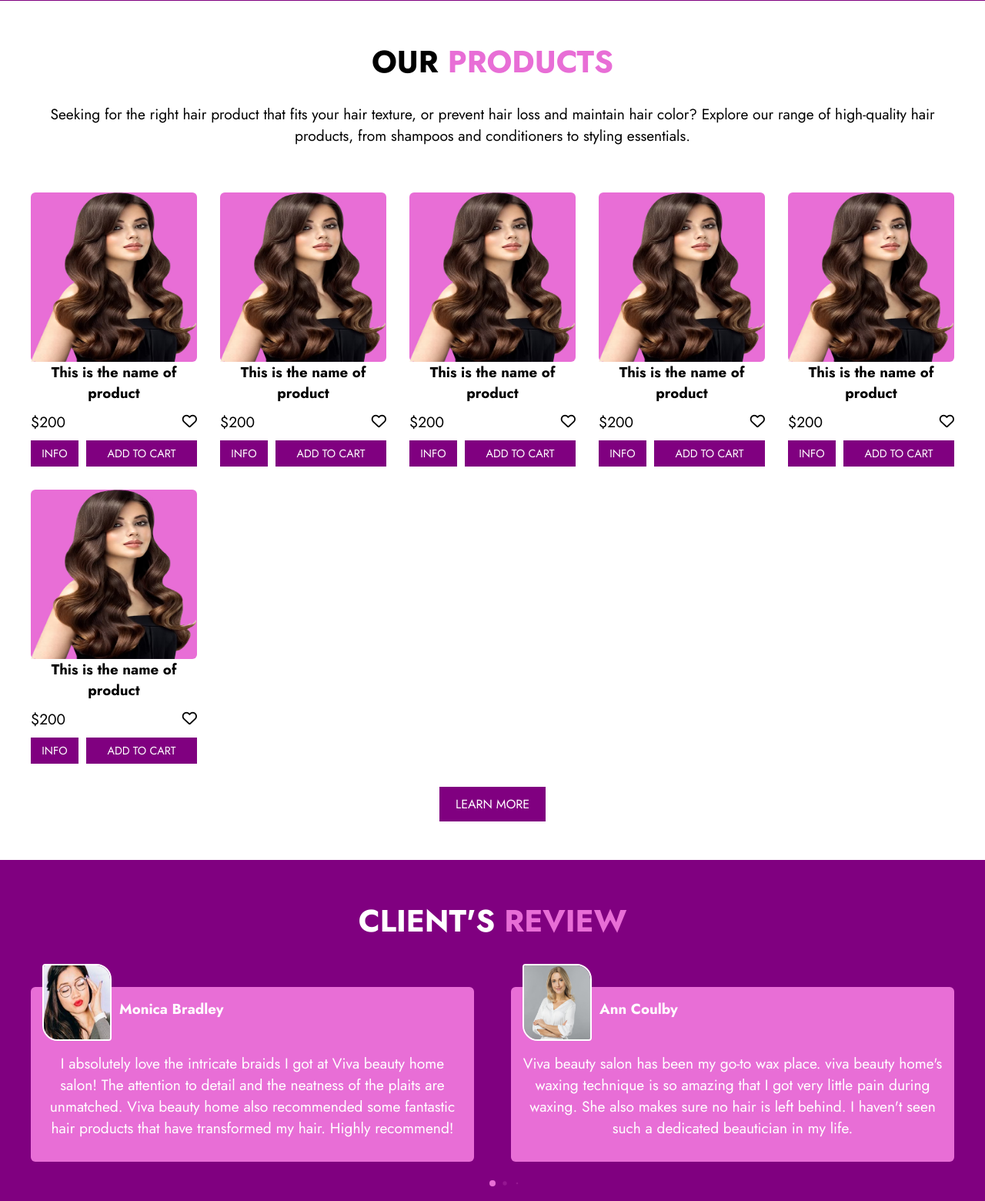
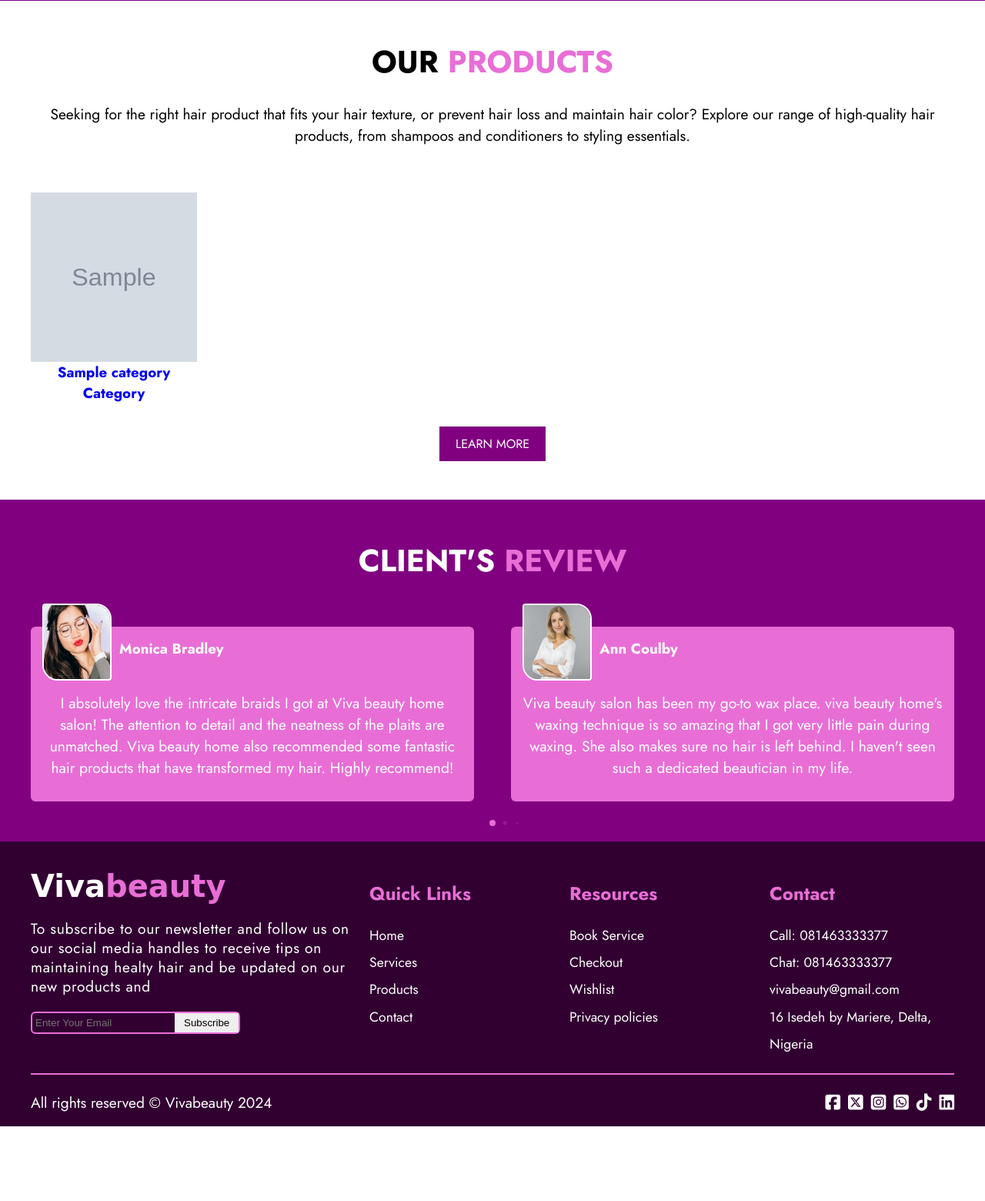
Before and after one commit to Judechuks/vivabeauty, a Django app: page / in a window 1280 px wide. Shown: the part 2472-4032 px from the top of the page at 77% size. After the commit the page ends 3935 px from the top, so only its background shows below. Run offline with Django 5.2, Linux system fonts and the light colour scheme; tables that the repository leaves empty hold one stand-in row (values such as "Sample post"); grey boxes marked "Sample" are stand-in pictures; some web fonts are replaced.

Commit message:
display the product categories on the homepage

```diff
--- a/app/templates/app/home.html
+++ b/app/templates/app/home.html
@@ -98,90 +98,17 @@
   <h1 class="section-title">our <span>products</span></h1>
   <p class="section-intro">Seeking for the right hair product that fits your hair texture, or prevent hair loss and maintain hair color? Explore our range of high-quality hair products, from shampoos and conditioners to styling essentials.</p>
   <div class="product-container">
+    {% for category in categories %}
+      {% comment %}<a href="{% url 'product_list' category.id %}">{{ category.name }}</a> {% endcomment %}
     <article class="card">
-    <div class="card-img-container">
-      <img src="{% static 'app/images/long-hair.avif' %}" alt="item 1">
-    </div>
-    <h3>This is the name of product</h3>
-    <div class="price-container">
-      <p class="price">$200</p>
-      <i class="fa-regular fa-heart"></i>
-    </div>
-    <div class="btn-container">
-    <a href="" class="btn btn-outline">info</a>
-    <a href="" class="btn btn-outline">add to cart</a>
-    </div>
+      <div class="card-img-container">
+        <a href="#">
+          <img src="{{category.category_image.url}}" alt="{{ category.name }} Category">
+        </a>
+      </div>
+      <h3><a href="#">{{ category.name }} Category</a></h3>
     </article>
-    <article class="card">
-    <div class="card-img-container">
-      <img src="{% static 'app/images/long-hair.avif' %}" alt="item 1">
-    </div>
-    <h3>This is the name of product</h3>
-    <div class="price-container">
-      <p class="price">$200</p>
-      <i class="fa-regular fa-heart"></i>
-    </div>
-    <div class="btn-container">
-    <a href="" class="btn btn-outline">info</a>
-    <a href="" class="btn btn-outline">add to cart</a>
-    </div>
-    </article>
-    <article class="card">
-    <div class="card-img-container">
-      <img src="{% static 'app/images/long-hair.avif' %}" alt="item 1">
-    </div>
-    <h3>This is the name of product</h3>
-    <div class="price-container">
-      <p class="price">$200</p>
-      <i class="fa-regular fa-heart"></i>
-    </div>
-    <div class="btn-container">
-    <a href="" class="btn btn-outline">info</a>
-    <a href="" class="btn btn-outline">add to cart</a>
-    </div>
-    </article>
-    <article class="card">
-    <div class="card-img-container">
-      <img src="{% static 'app/images/long-hair.avif' %}" alt="item 1">
-    </div>
-    <h3>This is the name of product</h3>
-    <div class="price-container">
-      <p class="price">$200</p>
-      <i class="fa-regular fa-heart"></i>
-    </div>
-    <div class="btn-container">
-    <a href="" class="btn btn-outline">info</a>
-    <a href="" class="btn btn-outline">add to cart</a>
-    </div>
-    </article>
-    <article class="card">
-    <div class="card-img-container">
-      <img src="{% static 'app/images/long-hair.avif' %}" alt="item 1">
-    </div>
-    <h3>This is the name of product</h3>
-    <div class="price-container">
-      <p class="price">$200</p>
-      <i class="fa-regular fa-heart"></i>
-    </div>
-    <div class="btn-container">
-    <a href="" class="btn btn-outline">info</a>
-    <a href="" class="btn btn-outline">add to cart</a>
-    </div>
-    </article>
-    <article class="card">
-    <div class="card-img-container">
-      <img src="{% static 'app/images/long-hair.avif' %}" alt="item 1">
-    </div>
-    <h3>This is the name of product</h3>
-    <div class="price-container">
-      <p class="price">$200</p>
-      <i class="fa-regular fa-heart"></i>
-    </div>
-    <div class="btn-container">
-    <a href="" class="btn btn-outline">info</a>
-    <a href="" class="btn btn-outline">add to cart</a>
-    </div>
-    </article>
+    {% endfor %}
   </div>
   <a href="" class="btn btn-outline">learn more</a>
 </section>
```
